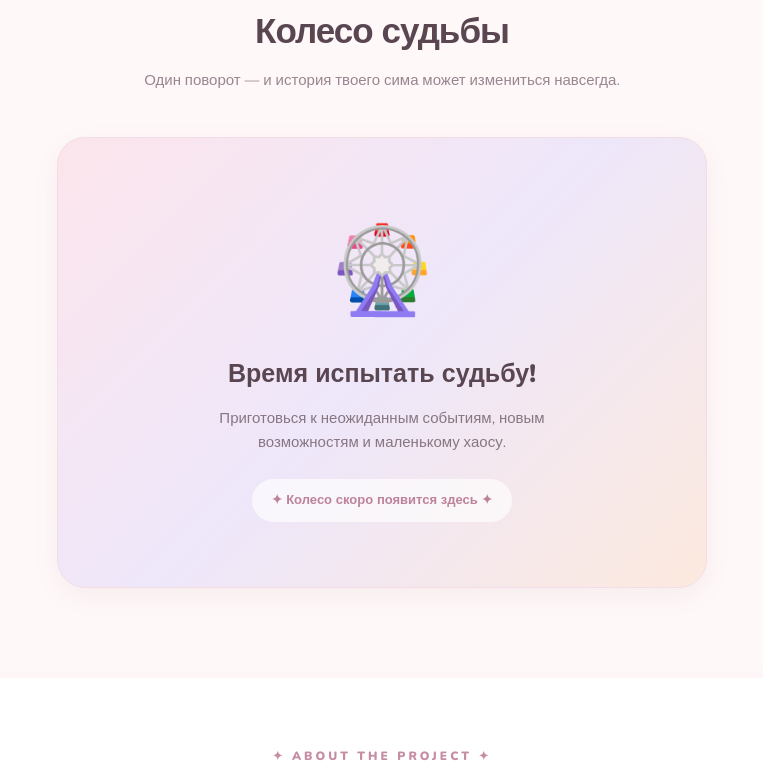
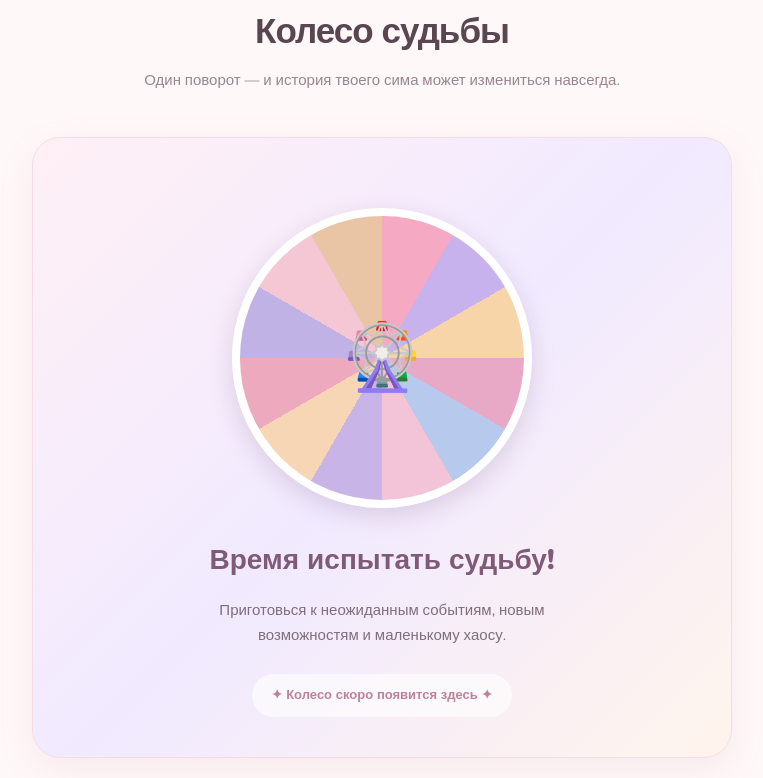
Before and after one commit to sonechkinygames/sonechkinywheels, a plain HTML site: page index.html in a window 1280 px wide. Shown: the part 720-1498 px from the top of the page, without its empty margins (258-1021 px from the left). Drawn offline with nearby package versions, Linux system fonts and the light colour scheme.

Commit message:
Add styles for wheel placeholder and icon

```diff
--- a/style.css
+++ b/style.css
@@ -382,3 +382,70 @@ a {
     grid-template-columns: minmax(0, 560px);
     justify-content: center;
 }
+
+/* КОЛЕСО СУДЬБЫ */
+
+.wheel-placeholder {
+    max-width: 700px;
+    margin: 0 auto;
+    padding: 40px 25px;
+    text-align: center;
+    background: linear-gradient(135deg, #fff0f5, #f1eaff, #fff4ec);
+    border: 1px solid #f3dce5;
+    border-radius: 28px;
+    box-shadow: 0 12px 35px rgba(180, 130, 160, 0.12);
+}
+
+.wheel-placeholder h3 {
+    color: #805b79;
+    font-size: 28px;
+    margin: 15px 0;
+}
+
+.wheel-placeholder > p {
+    color: #806d7d;
+    line-height: 1.7;
+}
+
+.wheel-icon {
+    width: 300px;
+    height: 300px;
+    margin: 30px auto;
+    border-radius: 50%;
+    border: 8px solid white;
+    background: conic-gradient(
+        #f5a9c2 0deg 30deg,
+        #c8b2ed 30deg 60deg,
+        #f8d4a9 60deg 90deg,
+        #e8a9c7 90deg 120deg,
+        #b8c9ee 120deg 150deg,
+        #f3c4d8 150deg 180deg,
+        #c9b4e8 180deg 210deg,
+        #f7d6b5 210deg 240deg,
+        #eda9bd 240deg 270deg,
+        #c1b2e5 270deg 300deg,
+        #f5c6d4 300deg 330deg,
+        #e9c5a5 330deg 360deg
+    );
+    box-shadow: 0 8px 25px rgba(120, 80, 120, 0.2);
+    display: flex;
+    align-items: center;
+    justify-content: center;
+    font-size: 65px;
+    transition: transform 4s cubic-bezier(0.15, 0.7, 0.1, 1);
+}
+
+#wheel-result {
+    min-height: 35px;
+    margin-top: 25px;
+    font-weight: bold;
+    color: #805b79;
+    font-size: 20px;
+}
+
+@media (max-width: 500px) {
+    .wheel-icon {
+        width: 250px;
+        height: 250px;
+    }
+}
```
